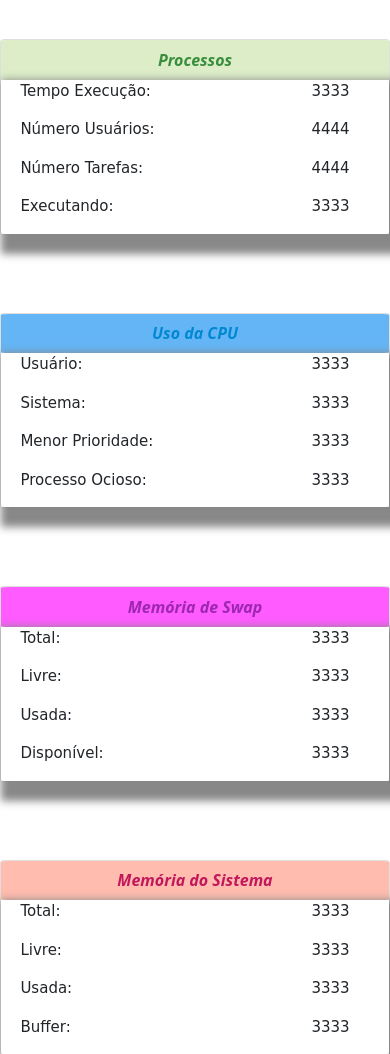
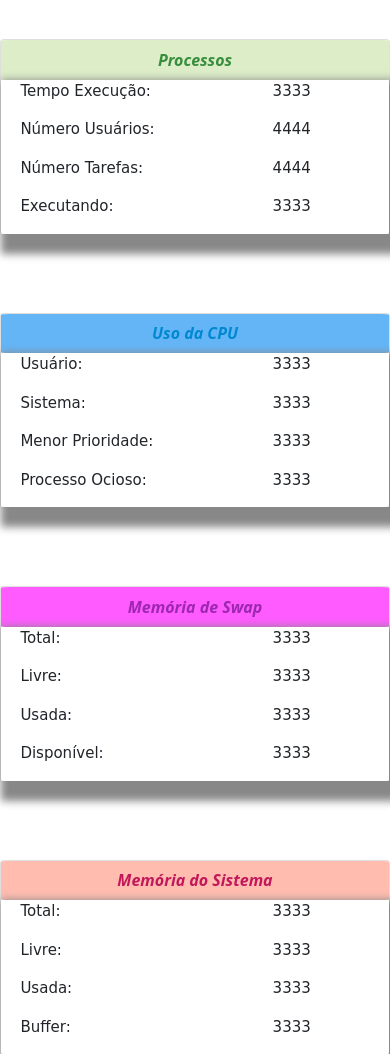
Before and after one commit to EvaCosta/Top, a PHP site: page / in a window 390 px wide. Shown: the part 92-1146 px from the top of the page. Run offline with PHP 8.4, Linux system fonts and the light colour scheme.

Commit message:
UPDATE - Responsive

```diff
--- a/webapp/mycss/mycss.css
+++ b/webapp/mycss/mycss.css
@@ -52,7 +52,7 @@
 
 span{
 	position: absolute;
-	left: 80%;
+	left: 70%;
 	font-family: URW Chancery L, cursive;
 	font-size: 15px;
 }
```
